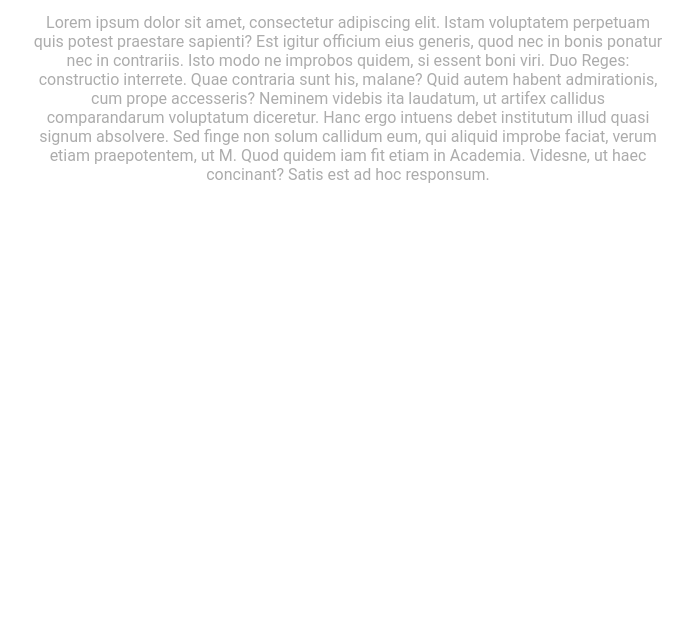
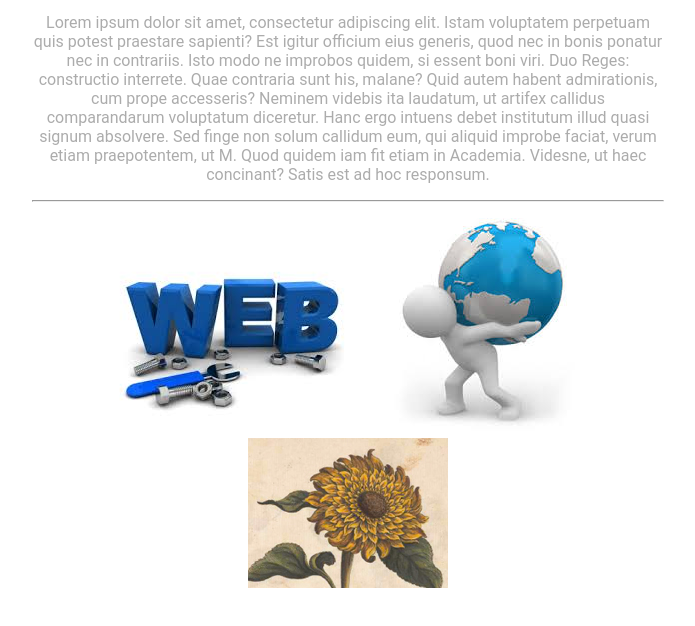
Before and after one commit to louisan9691/HTML-CSS, a plain HTML site: page parallax-header.html in a window 1280 px wide. Shown: the part 722-1348 px from the top of the page, without its empty margins (292-987 px from the left). Drawn offline with nearby package versions, Linux system fonts and the light colour scheme.

Commit message:
working on parallax landing elements

```diff
--- a/parallax-header.html
+++ b/parallax-header.html
@@ -26,7 +26,24 @@
        Lorem ipsum dolor sit amet, consectetur adipiscing elit. Istam voluptatem perpetuam quis potest praestare sapienti? Est igitur officium eius generis, quod nec in bonis ponatur nec in contrariis. Isto modo ne improbos quidem, si essent boni viri. Duo Reges: constructio interrete. Quae contraria sunt his, malane? Quid autem habent admirationis, cum prope accesseris? Neminem videbis ita laudatum, ut artifex callidus comparandarum voluptatum diceretur.
         Hanc ergo intuens debet institutum illud quasi signum absolvere. Sed finge non solum callidum eum, qui aliquid improbe faciat, verum etiam praepotentem, ut M. Quod quidem iam fit etiam in Academia. Videsne, ut haec concinant? Satis est ad hoc responsum.
      </p>
-   </div>
+
+
+   <hr>
+    <div class="venice-pics">
+      <div class="row img-row">
+        <img src="images/image 1.jpeg" alt="image 1">
+        <img src="images/image 2.jpeg" alt="image 2">
+        <img src="images/print-01.jpg" alt="image 1">
+
+      </div>
+
+  </div>
+    </div>
+
+
+
+
+
    <div class="" style="height:3000px"></div>
    <script type="text/javascript" src="javascript/parallax-header.js"></script>
 
```
